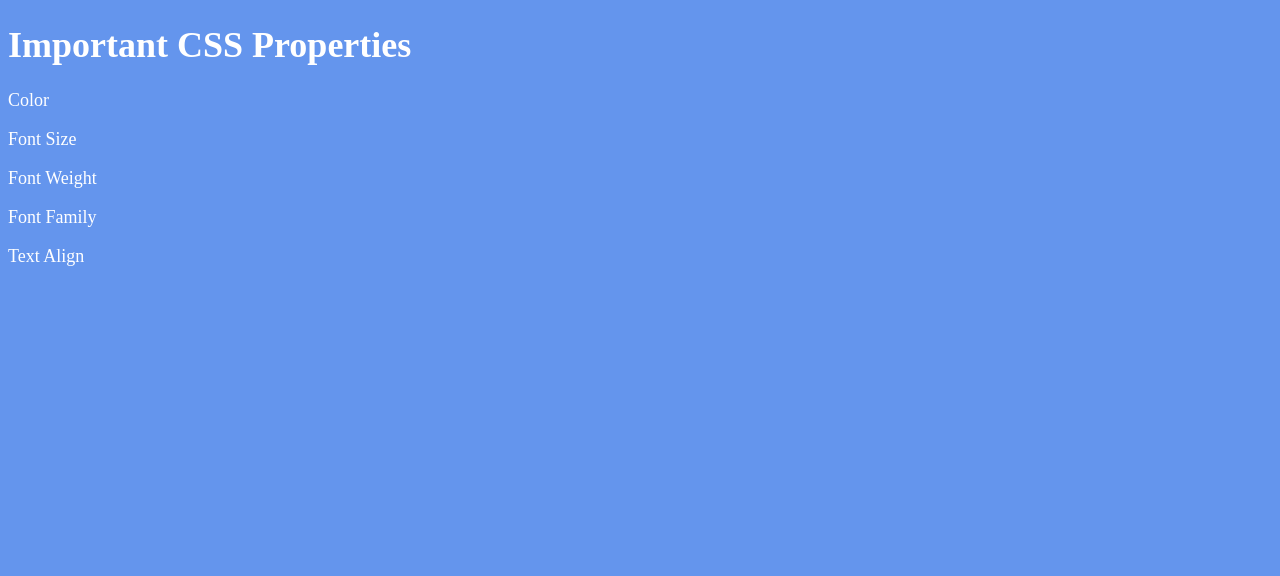
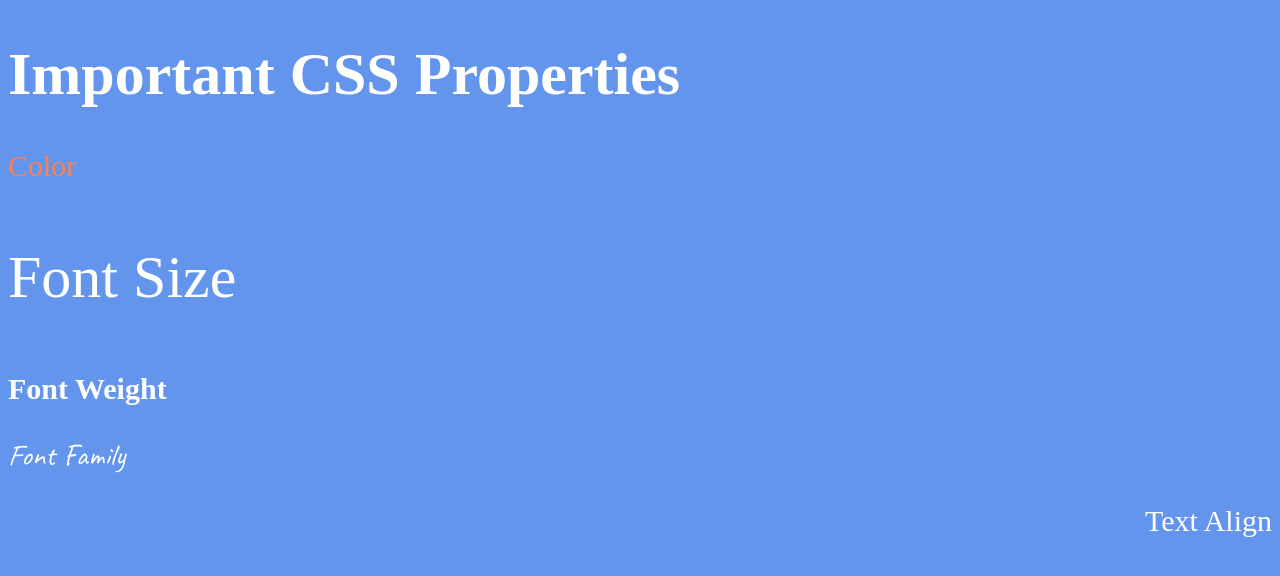
Before and after one commit to jmobriencs/Complete-Web-Dev-Bootcamp, a plain HTML site: page Sect 6 CSS Properties/6.1+Font+Properties/index.html in a window 1280 px wide. Drawn offline with Linux system fonts and the light colour scheme.

Commit message:
Section 6.1: font properties

```diff
--- a/Sect 6 CSS Properties/6.1+Font+Properties/index.html
+++ b/Sect 6 CSS Properties/6.1+Font+Properties/index.html
@@ -1,29 +1,47 @@
 <!DOCTYPE html>
 <html lang="en">
-
   <head>
-  <meta charset="UTF-8">
+    <meta charset="UTF-8" />
     <title>CSS Properties</title>
     <style>
       body {
         background-color: cornflowerblue;
         color: white;
-      font-size: 18px;
+        font-size: 30px;
+      }
+      #color {
+        color: coral;
+      }
+      #size {
+        font-size: 2em;
+      }
+      #weight {
+        font-weight: 900;
+      }
+      #family {
+        font-family: "Caveat", cursive;
+      }
+      #align {
+        text-align: right;
       }
 
       /* Don't change the CSS above, add Your CSS below */
-
-
     </style>
+    <link rel="preconnect" href="https://fonts.googleapis.com" />
+    <link rel="preconnect" href="https://fonts.gstatic.com" crossorigin />
+    <link
+      href="https://fonts.googleapis.com/css2?family=Caveat&display=swap"
+      rel="stylesheet"
+    />
   </head>
 
   <body>
     <h1>Important CSS Properties</h1>
-  <p>Color</p>
-  <p>Font Size</p>
-  <p>Font Weight</p>
-  <p>Font Family</p>
-  <p>Text Align</p>
+    <p id="color">Color</p>
+    <p id="size">Font Size</p>
+    <p id="weight">Font Weight</p>
+    <p id="family">Font Family</p>
+    <p id="align">Text Align</p>
 
     <!-- TODOs
   1. Change the color of <p>Color</p> to "coral" color.
@@ -34,5 +52,4 @@
   5. Change the <p>Text Align</p> to right align.
   6. Change the the root (html element) font size to 30px -->
   </body>
-
 </html>
```
Also changed, not shown: Sect 6 CSS Properties/6.1+Font+Properties/font-family.html (+14 -4 lines). Lines whose indentation alone changed are shown as unchanged.
